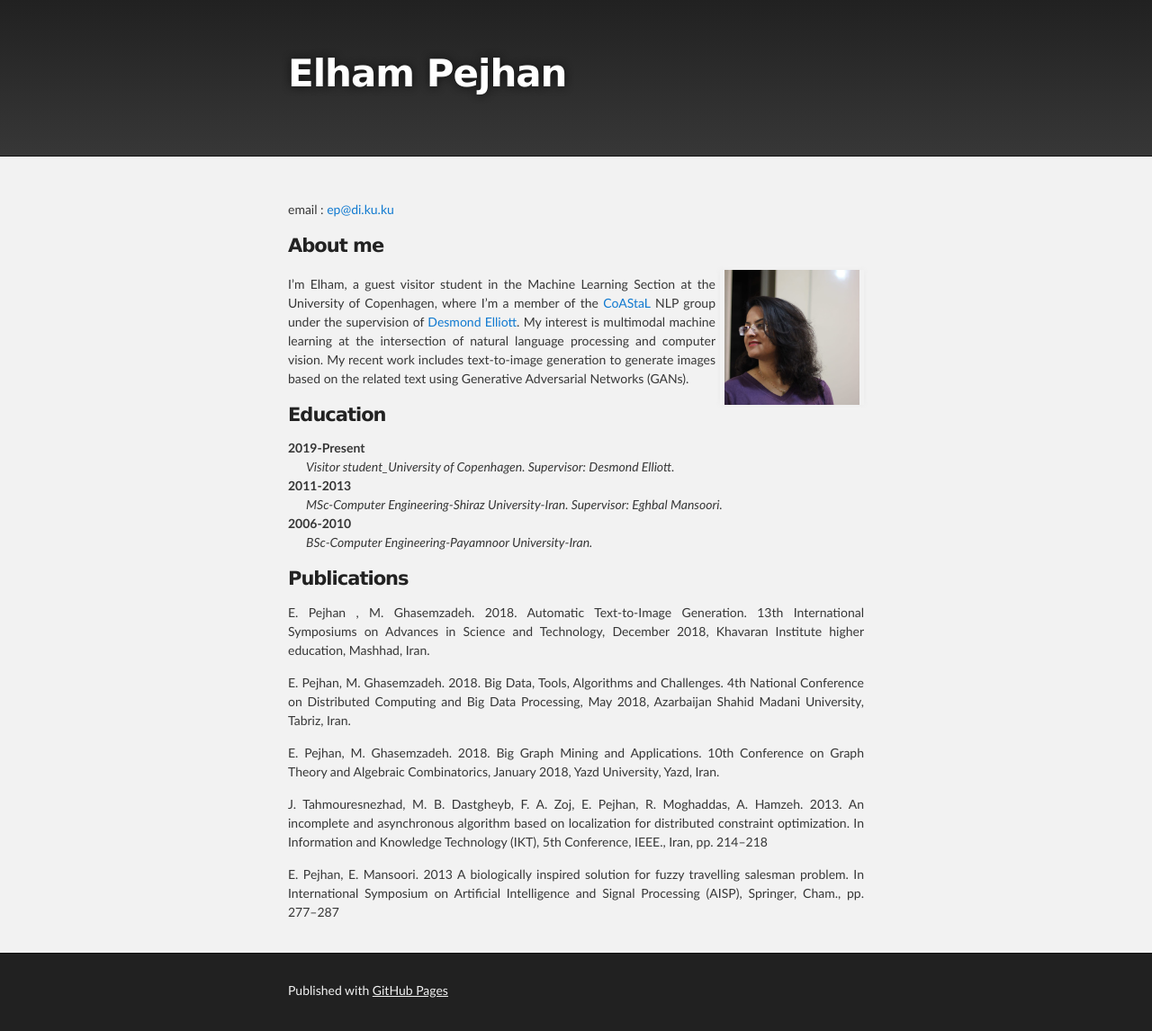
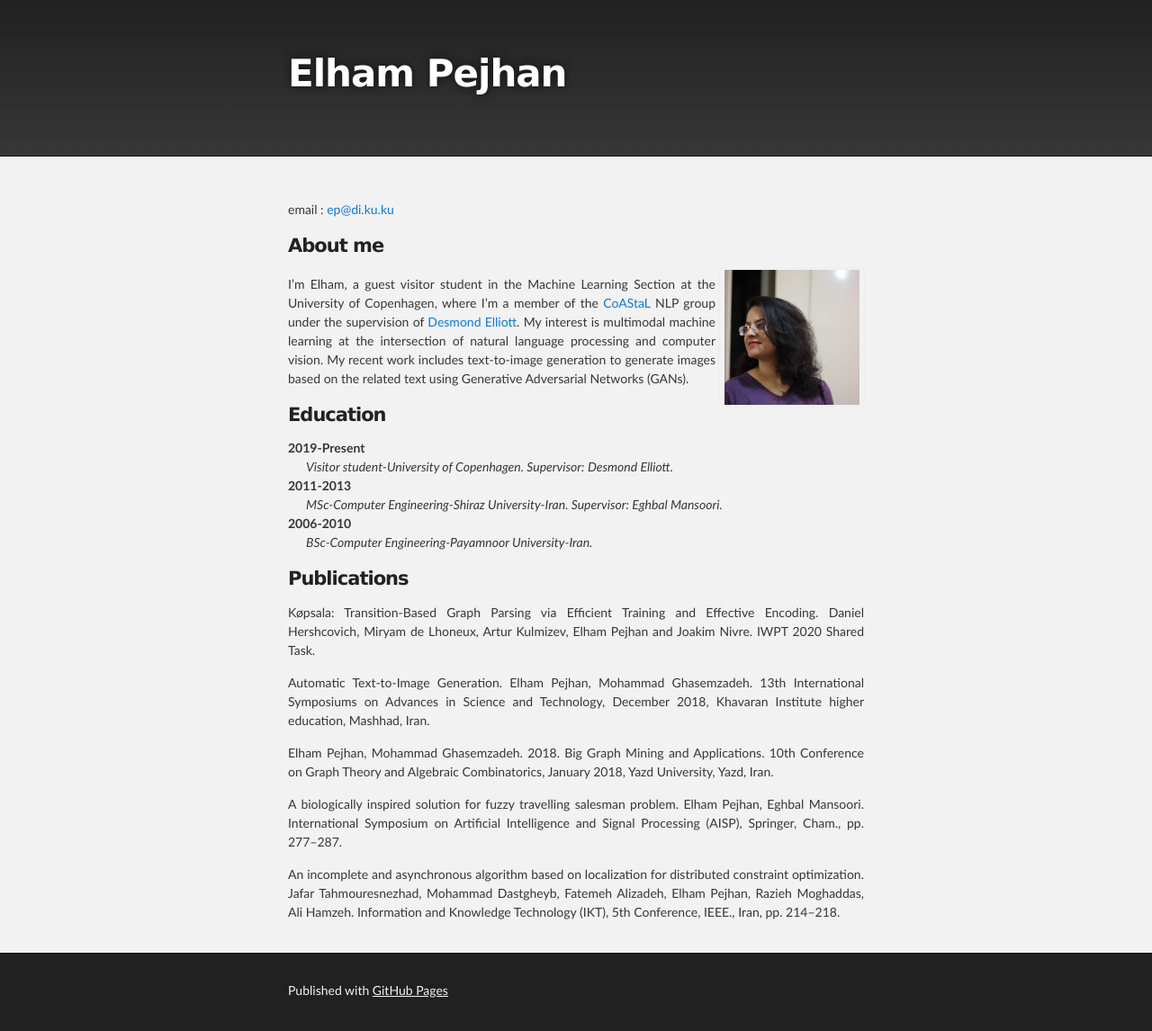
Before and after one commit to epejhan90/epejhan90.github.io, a Jekyll site: the page built from index.md, in a window 1280 px wide. Shown: the whole page at 90% size. Built offline with Jekyll 4.4.1, drawn with Linux system fonts in a browser that asks for light colours; the repository's description, which GitHub fills in, is left out.

Commit message:
Update index.md
commit

```diff
--- a/index.md
+++ b/index.md
@@ -14,7 +14,7 @@ I’m Elham, a guest visitor student in the Machine Learning Section at the Univ
 
 <dl>
 <dt>2019-Present</dt>
-<dd>Visitor student_University of Copenhagen. Supervisor: Desmond Elliott.</dd>
+<dd>Visitor student-University of Copenhagen. Supervisor: Desmond Elliott.</dd>
 <dt>2011-2013</dt>
 <dd>MSc-Computer Engineering-Shiraz University-Iran. Supervisor: Eghbal Mansoori.</dd>
 <dt>2006-2010</dt>
@@ -24,13 +24,12 @@ I’m Elham, a guest visitor student in the Machine Learning Section at the Univ
 
 
 <h4>Publications</h4>
+Køpsala: Transition-Based Graph Parsing via Efficient Training and Effective Encoding. Daniel Hershcovich, Miryam de Lhoneux, Artur Kulmizev, Elham Pejhan and Joakim Nivre. IWPT 2020 Shared Task.
 
-<b>E. Pejhan </b>, M. Ghasemzadeh. 2018. Automatic Text-to-Image Generation. 13th International Symposiums on Advances in         Science and Technology, December 2018, Khavaran Institute higher education, Mashhad, Iran.
+Automatic Text-to-Image Generation. Elham Pejhan, Mohammad Ghasemzadeh. 13th International Symposiums on Advances in Science and Technology, December 2018, Khavaran Institute higher education, Mashhad, Iran.
 
-E. Pejhan, M. Ghasemzadeh. 2018. Big Data, Tools, Algorithms and Challenges. 4th National Conference on Distributed Computing and Big Data Processing, May 2018, Azarbaijan Shahid Madani University, Tabriz, Iran.
+Elham Pejhan, Mohammad Ghasemzadeh. 2018. Big Graph Mining and Applications. 10th Conference on Graph Theory and Algebraic Combinatorics, January 2018, Yazd University, Yazd, Iran.
 
-E. Pejhan, M. Ghasemzadeh. 2018. Big Graph Mining and Applications. 10th Conference on Graph Theory and Algebraic Combinatorics, January 2018, Yazd University, Yazd, Iran.
+A biologically inspired solution for fuzzy travelling salesman problem. Elham Pejhan, Eghbal Mansoori. International Symposium on Artificial Intelligence and Signal Processing (AISP), Springer, Cham., pp. 277–287.
 
-J. Tahmouresnezhad, M. B. Dastgheyb, F. A. Zoj, E. Pejhan, R. Moghaddas, A. Hamzeh. 2013. An incomplete and asynchronous algorithm based on localization for distributed constraint optimization. In Information and Knowledge Technology (IKT), 5th Conference, IEEE., Iran, pp. 214–218
-
-E. Pejhan, E. Mansoori. 2013 A biologically inspired solution for fuzzy travelling salesman problem. In International Symposium on Artificial Intelligence and Signal Processing (AISP), Springer, Cham., pp. 277–287
+An incomplete and asynchronous algorithm based on localization for distributed constraint optimization. Jafar Tahmouresnezhad, Mohammad Dastgheyb, Fatemeh Alizadeh, Elham Pejhan, Razieh Moghaddas, Ali Hamzeh. Information and Knowledge Technology (IKT), 5th Conference, IEEE., Iran, pp. 214–218.
```
